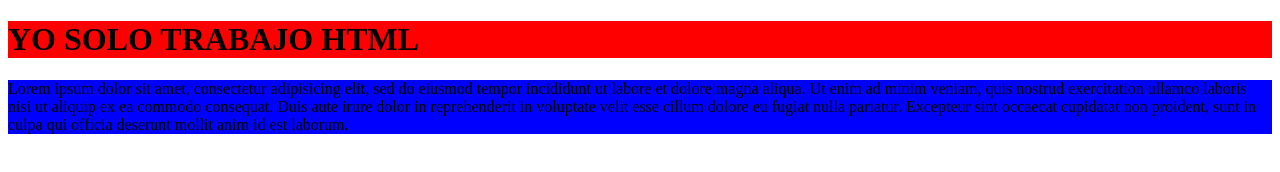
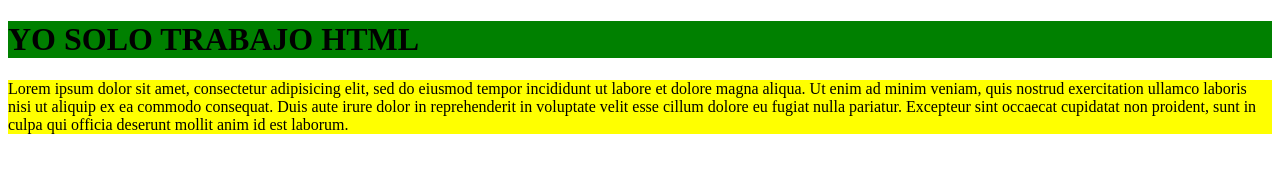
Before and after one commit to meryemdiaz/Websitio, a plain HTML site: page index.html in a window 1280 px wide. Drawn offline with Linux system fonts and the light colour scheme.

Commit message:
Agregye el estilo css

```diff
--- a/css/estilo.css
+++ b/css/estilo.css
@@ -1,10 +1,10 @@
 h1{
 
-background-color: red;
+background-color: green;
 }
 
 p{
-background-color: blue;
+background-color: yellow;
 
 
 }
```
